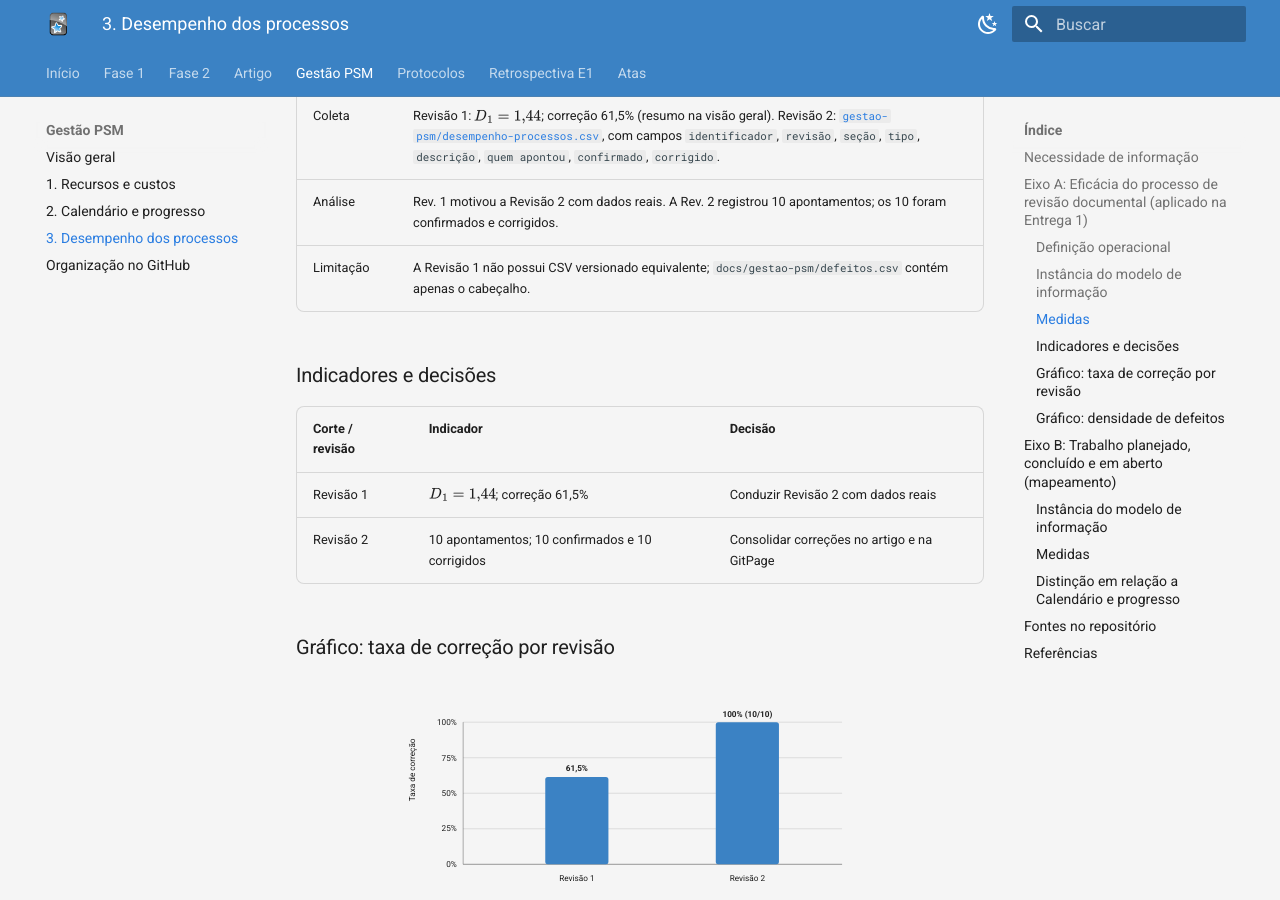
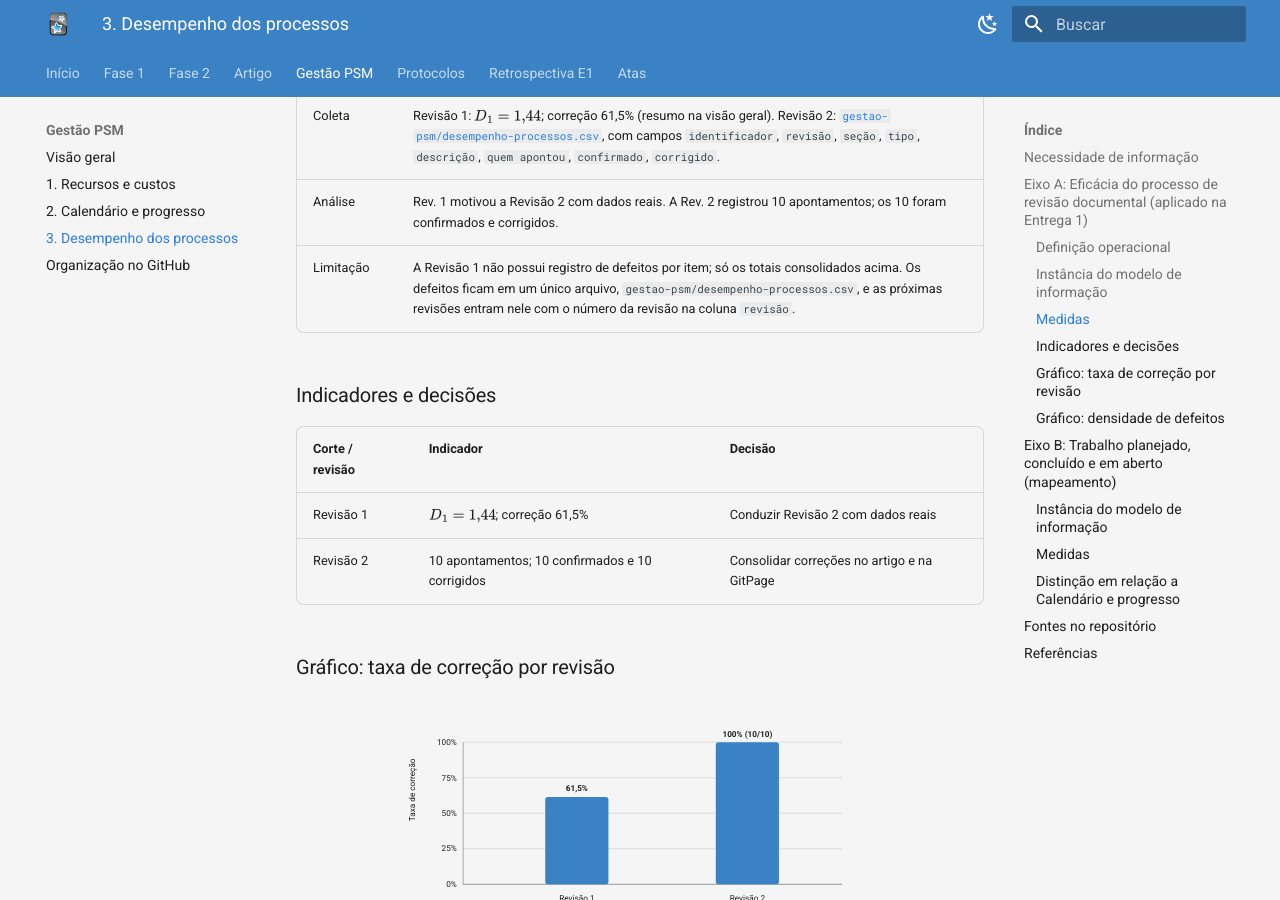
Before and after one commit to FCTE-Qualidade-de-Software-1/2026-2_T01_BETTY_SNYDER, an MkDocs documentation site: the page built from docs/gestao-psm/desempenho-dos-processos.md, in a window 1280 px wide and 900 px high, scrolled down 2945 px. Built offline with MkDocs 1.6.1 and Material for MkDocs 9.7.7, drawn with Linux system fonts in a browser that asks for light colours.

Commit message:
chore(psm): unifica os CSV de defeitos (E2-00)
Refs #48

```diff
--- a/docs/gestao-psm/defeitos.csv
+++ /dev/null
@@ -1 +0,0 @@
-identificador,revisão,seção,tipo,descrição,quem apontou,confirmado,corrigido
--- a/docs/gestao-psm/desempenho-dos-processos.md
+++ b/docs/gestao-psm/desempenho-dos-processos.md
@@ -89,7 +89,7 @@ em que:
 |---|---|
 | Coleta | Revisão 1: \(D_1 = 1{,}44\); correção 61,5% (resumo na visão geral). Revisão 2: [`gestao-psm/desempenho-processos.csv`](https://github.com/FCTE-Qualidade-de-Software-1/2026-2_T01_BETTY_SNYDER/blob/main/gestao-psm/desempenho-processos.csv), com campos `identificador`, `revisão`, `seção`, `tipo`, `descrição`, `quem apontou`, `confirmado`, `corrigido`. |
 | Análise | Rev. 1 motivou a Revisão 2 com dados reais. A Rev. 2 registrou 10 apontamentos; os 10 foram confirmados e corrigidos. |
-| Limitação | A Revisão 1 não possui CSV versionado equivalente; `docs/gestao-psm/defeitos.csv` contém apenas o cabeçalho. |
+| Limitação | A Revisão 1 não possui registro de defeitos por item; só os totais consolidados acima. Os defeitos ficam em um único arquivo, `gestao-psm/desempenho-processos.csv`, e as próximas revisões entram nele com o número da revisão na coluna `revisão`. |
 
 ### Indicadores e decisões
 
```
Also changed, not shown: 1 other file.
